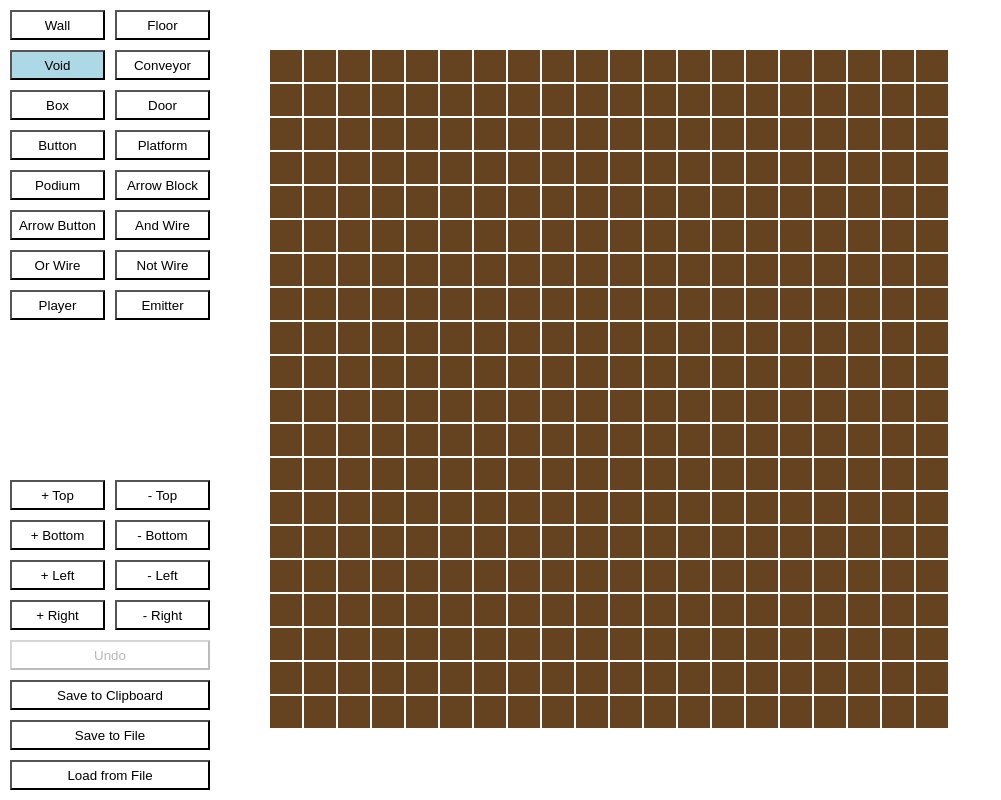
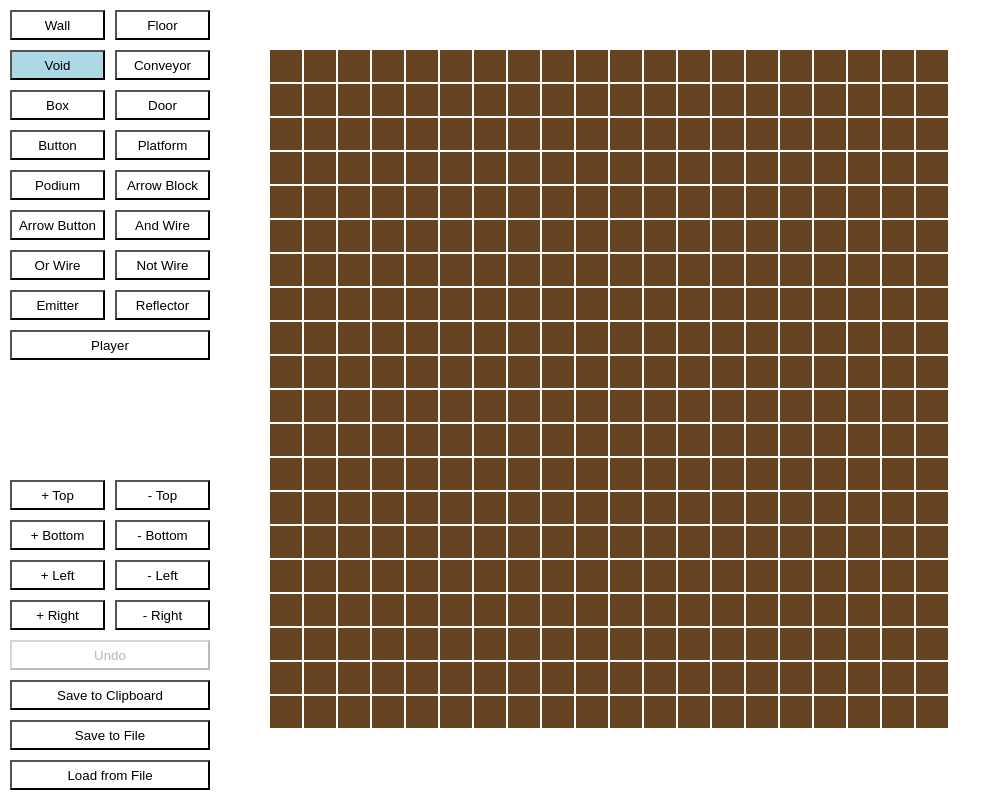
Before and after one commit to wooferzfg/puzzle-game-editor, a React (Create React App) app: page / in a window 1280 px wide. Shown: the whole page, without its empty margins (0-1001 px from the left). Built offline with nearby package versions, Linux system fonts and the light colour scheme.

Commit message:
Add reflector

```diff
--- a/src/GridObject.tsx
+++ b/src/GridObject.tsx
@@ -16,6 +16,8 @@ import laserEmitterDiagonalBlue from './images/laser_emitter_diagonal_blue.png';
 import laserEmitterDiagonalRed from './images/laser_emitter_diagonal_red.png';
 import laserEmitterOrthogonalBlue from './images/laser_emitter_orthogonal_blue.png';
 import laserEmitterOrthogonalRed from './images/laser_emitter_orthogonal_red.png';
+import reflectorDiagonal from './images/reflector_diagonal.png';
+import reflectorOrthogonal from './images/reflector_orthogonal.png';
 
 export function GridObject({ objectData }: GridObjectProps) {
   const { type, rotationDirection, isToggle, isDiagonal, laserColor } = objectData;
@@ -73,6 +75,12 @@ export function GridObject({ objectData }: GridObjectProps) {
         return laserEmitterOrthogonalRed;
       }
     }
+    if (type === 'Reflector') {
+      if (isDiagonal) {
+        return reflectorDiagonal;
+      }
+      return reflectorOrthogonal;
+    }
     throw new Error(`No image for grid object: ${type}`);
   };
 
--- a/src/types.ts
+++ b/src/types.ts
@@ -4,15 +4,15 @@ import { ReactNode } from "react";
 export type CellType = 'Wall' | 'Floor' | 'Void';
 export const cellTypes: CellType[] = ['Wall', 'Floor', 'Void'];
 
-export type ObjectType = 'Conveyor' | 'Box' | 'Player' | 'Door' | 'Button' | 'Platform' | 'Podium' | 'Arrow Block' | 'Arrow Button' | 'And Wire' | 'Or Wire' | 'Not Wire' | 'Emitter';
-export const objectTypes: ObjectType[] = ['Conveyor', 'Box', 'Door', 'Button', 'Platform', 'Podium', 'Arrow Block', 'Arrow Button', 'And Wire', 'Or Wire', 'Not Wire', 'Player', 'Emitter'];
+export type ObjectType = 'Conveyor' | 'Box' | 'Player' | 'Door' | 'Button' | 'Platform' | 'Podium' | 'Arrow Block' | 'Arrow Button' | 'And Wire' | 'Or Wire' | 'Not Wire' | 'Emitter' | 'Reflector';
+export const objectTypes: ObjectType[] = ['Conveyor', 'Box', 'Door', 'Button', 'Platform', 'Podium', 'Arrow Block', 'Arrow Button', 'And Wire', 'Or Wire', 'Not Wire', 'Emitter', 'Reflector', 'Player'];
 export const switchTypes: ObjectType[] = ['Button', 'Arrow Button'];
 export const wireTypes: ObjectType[] = ['And Wire', 'Or Wire', 'Not Wire'];
 export const switchAndWireTypes: ObjectType[] = _.concat(switchTypes, wireTypes);
 export const doorTypes: ObjectType[] = ['Door', 'Platform'];
-export const rotatableObjectTypes: ObjectType[] = ['Conveyor', 'Arrow Block', 'Arrow Button', 'Emitter'];
+export const rotatableObjectTypes: ObjectType[] = ['Conveyor', 'Arrow Block', 'Arrow Button', 'Emitter', 'Reflector'];
 export const laserColoredObjectTypes: ObjectType[] = ['Emitter'];
-export const diagonalObjectTypes: ObjectType[] = ['Emitter'];
+export const diagonalObjectTypes: ObjectType[] = ['Emitter', 'Reflector'];
 
 export type RotationDirection = 'up' | 'right' | 'down' | 'left';
 export const rotationDirections: RotationDirection[] = ['up', 'right', 'down', 'left'];
```
Also changed, not shown: src/images/reflector_diagonal.png (added), src/images/reflector_orthogonal.png (added).
